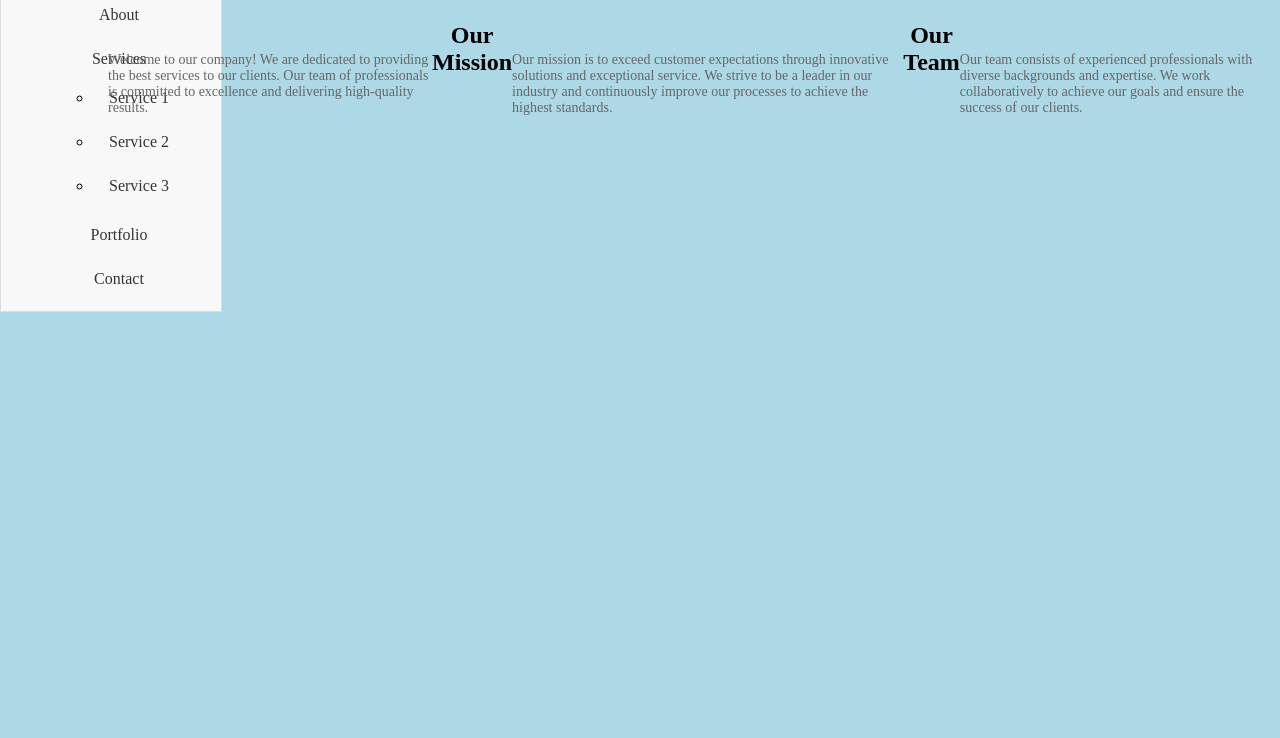
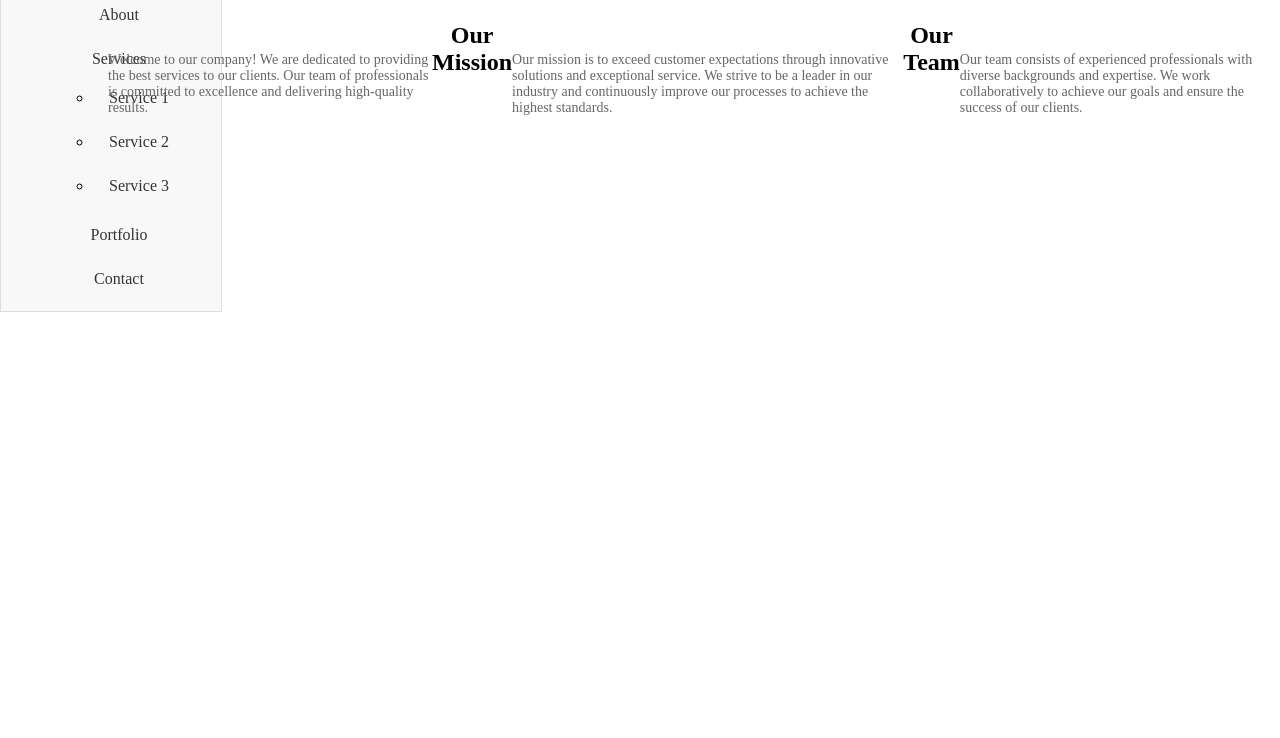
Before and after one commit to snidman/snidman.github.io, a plain HTML site: page about.html in a window 1280 px wide. Shown: the part 62-800 px from the top of the page. Drawn offline with Linux system fonts and the light colour scheme.

Commit message:
Update styles.css

```diff
--- a/styles.css
+++ b/styles.css
@@ -164,7 +164,3 @@ textarea {
     border: 1px solid #ddd;
     border-radius: 5px;
 }
-
-body {
-    background-color: lightblue;
-}
```
